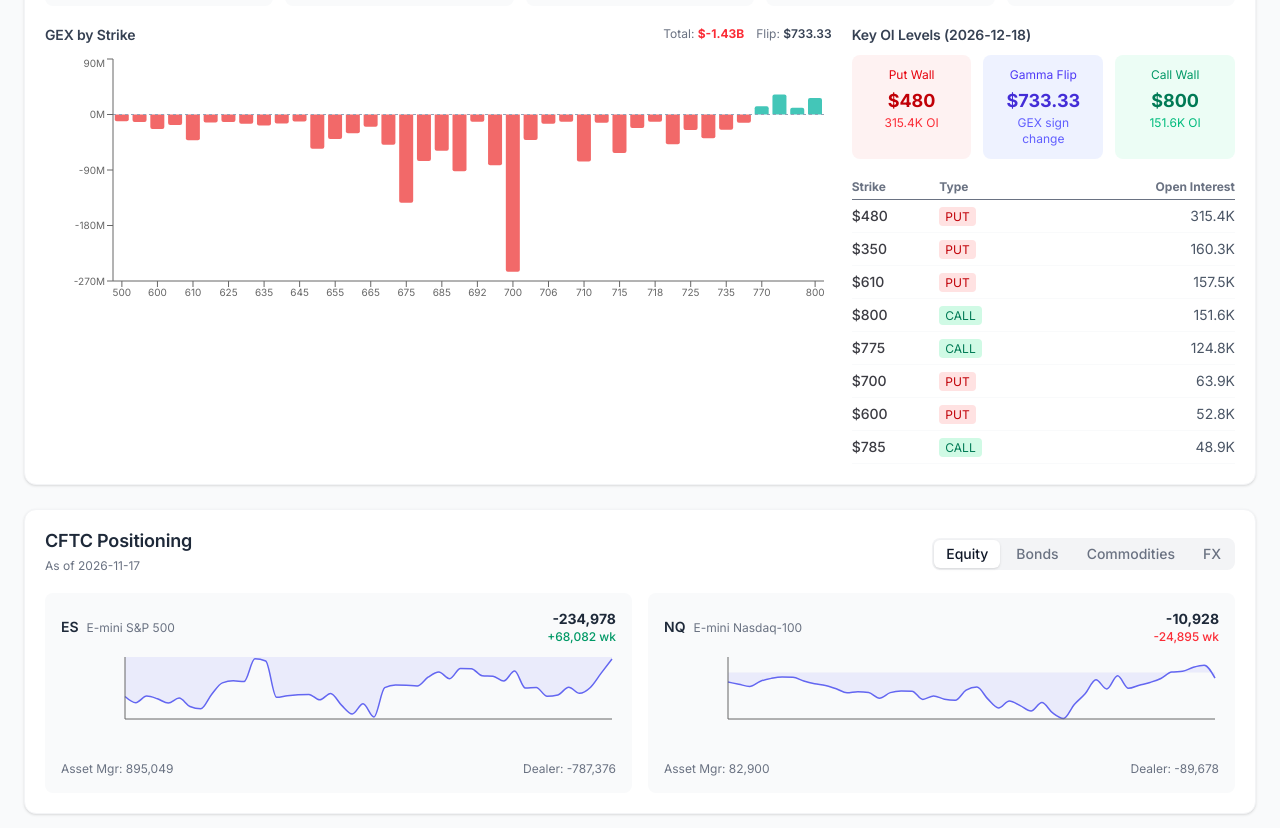
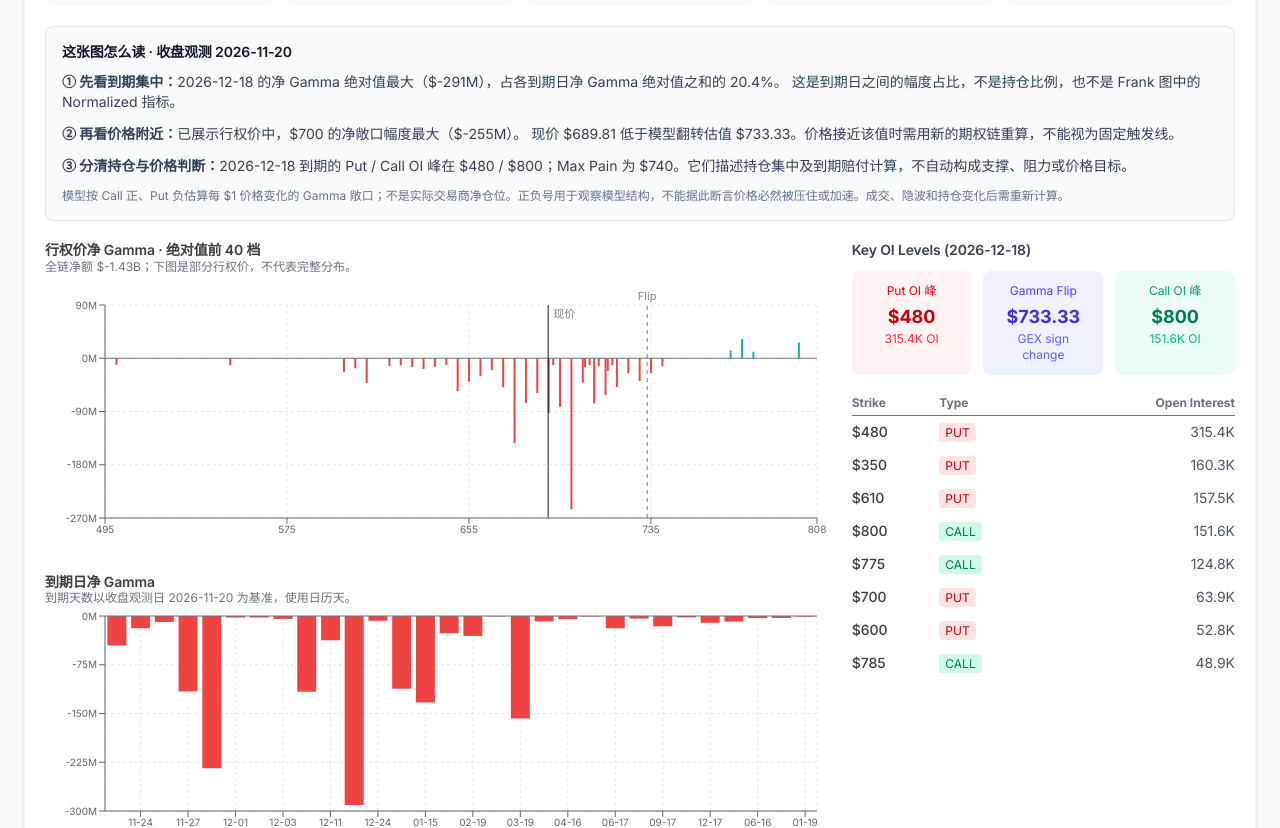
Before and after one commit to ERjie-1/macro-dashboard, a Next.js app: page /positioning in a window 1280 px wide. Shown: the part 660-1488 px from the top of the page. Built offline with nearby package versions, Linux system fonts and the light colour scheme.

Commit message:
Add dated options structure charts and bounded interpretation

```diff
--- a/app/positioning/page.tsx
+++ b/app/positioning/page.tsx
@@ -39,7 +39,7 @@ export default function PositioningPage() {
         />
 
         {/* Options Structure */}
-        <OptionsSection options={data.options} />
+        <OptionsSection options={data.options} asOf={data.asOfTradingDate} />
 
         {/* CFTC Positioning */}
         <CotSection cot={data.cot} />
--- a/components/GexChart.tsx
+++ b/components/GexChart.tsx
@@ -1,43 +1,39 @@
 'use client'
 
-import { BarChart, Bar, XAxis, YAxis, Tooltip, ResponsiveContainer, ReferenceLine, Cell } from 'recharts'
+import { BarChart, Bar, XAxis, YAxis, Tooltip, ResponsiveContainer, ReferenceLine, Cell, CartesianGrid } from 'recharts'
 import type { TickerOptions } from '@/types/positioning'
 import { formatB } from '@/lib/format'
+import { expiryRows } from '@/lib/positioningReading'
 
-interface Props {
-  gex: TickerOptions['gex']
-  spot: number
+export default function GexChart({ gex, spot, asOf }: { gex: TickerOptions['gex']; spot: number; asOf?: string }) {
+  const strikes = gex.byStrike.filter(x => Number.isFinite(x.strike) && Number.isFinite(x.gex))
+  const markers = [spot, gex.flipPrice].filter((x): x is number => typeof x === 'number' && Number.isFinite(x))
+  const coordinates = [...strikes.map(x => x.strike), ...markers]
+  const domain = coordinates.length ? [Math.min(...coordinates) * .99, Math.max(...coordinates) * 1.01] : [0, 1]
+  const expiries = expiryRows({ gex } as TickerOptions, asOf)
+  return <div className="space-y-5 min-w-0">
+    <div><h3 className="text-sm font-semibold">行权价净 Gamma · 绝对值前 40 档</h3>
+      <p className="text-xs text-gray-500 mb-2">全链净额 {Number.isFinite(gex.total) ? formatB(gex.total) : 'N/A'}；下图是部分行权价，不代表完整分布。</p>
+      <div className="h-[270px]"><ResponsiveContainer width="100%" height="100%"><BarChart data={strikes} margin={{ top: 22, right: 15, left: 0, bottom: 5 }}>
+        <CartesianGrid strokeDasharray="3 3" stroke="#e5e7eb" />
+        <XAxis type="number" dataKey="strike" domain={domain} tick={{ fontSize: 10 }} />
+        <YAxis tick={{ fontSize: 10 }} tickFormatter={v => `${(v / 1e6).toFixed(0)}M`} />
+        <Tooltip formatter={v => [typeof v === 'number' ? formatB(v) : 'N/A', '净 Gamma']} labelFormatter={v => `行权价 $${v}`} />
+        <ReferenceLine y={0} stroke="#64748b" />
+        {Number.isFinite(spot) && <ReferenceLine x={spot} stroke="#111827" label={{ value: '现价', position: 'insideTopLeft', fontSize: 11 }} />}
+        {typeof gex.flipPrice === 'number' && Number.isFinite(gex.flipPrice) && <ReferenceLine x={gex.flipPrice} stroke="#6366f1" strokeDasharray="4 4" label={{ value: 'Flip', position: 'top', fontSize: 11 }} />}
+        <Bar dataKey="gex" maxBarSize={16}>{strikes.map(x => <Cell key={x.strike} fill={x.gex >= 0 ? '#14b8a6' : '#ef4444'} />)}</Bar>
+      </BarChart></ResponsiveContainer></div>
+    </div>
+    <div><h3 className="text-sm font-semibold">到期日净 Gamma</h3><p className="text-xs text-gray-500">到期天数以收盘观测日 {asOf || '未知'} 为基准，使用日历天。</p>
+      <div className="h-[240px]"><ResponsiveContainer width="100%" height="100%"><BarChart data={expiries} margin={{ top: 10, right: 15, left: 0, bottom: 5 }}>
+        <CartesianGrid strokeDasharray="3 3" stroke="#e5e7eb" />
+        <XAxis dataKey="expiry" tickFormatter={v => v.slice(5)} tick={{ fontSize: 10 }} />
+        <YAxis tick={{ fontSize: 10 }} tickFormatter={v => `${(v / 1e6).toFixed(0)}M`} />
+        <Tooltip formatter={v => [typeof v === 'number' ? formatB(v) : 'N/A', '净 Gamma']} labelFormatter={v => { const row = expiries.find(x => x.expiry === v); return `${v} · ${row?.dte == null ? '天数未知' : `${row.dte} 日历天`}` }} />
+        <ReferenceLine y={0} stroke="#64748b" />
+        <Bar dataKey="gex">{expiries.map(x => <Cell key={x.expiry} fill={x.gex >= 0 ? '#14b8a6' : '#ef4444'} />)}</Bar>
+      </BarChart></ResponsiveContainer></div>
+    </div>
+  </div>
 }
-
-export default function GexChart({ gex, spot }: Props) {
-  return (
-    <div>
-      <div className="flex items-center justify-between mb-3">
-        <h3 className="text-sm font-semibold text-gray-700">GEX by Strike</h3>
-        <div className="flex items-center gap-3 text-xs text-gray-500">
-          <span>Total: <span className={`font-bold ${gex.total >= 0 ? 'text-emerald-600' : 'text-red-500'}`}>{formatB(gex.total)}</span></span>
-          {gex.flipPrice && <span>Flip: <span className="font-semibold text-gray-700">${gex.flipPrice}</span></span>}
-        </div>
-      </div>
-      <div style={{ height: 260 }}>
-        <ResponsiveContainer width="100%" height="100%">
-          <BarChart data={gex.byStrike} margin={{ top: 4, right: 8, left: 8, bottom: 4 }}>
-            <XAxis dataKey="strike" tick={{ fontSize: 10 }} interval="preserveStartEnd" />
-            <YAxis tick={{ fontSize: 10 }} tickFormatter={(v) => `${(v / 1e6).toFixed(0)}M`} />
-            <Tooltip
-              formatter={(value: number | undefined) => [formatB(value ?? 0), 'GEX']}
-              labelFormatter={(label) => `Strike: $${label}`}
-            />
-            <ReferenceLine y={0} stroke="#94a3b8" strokeDasharray="3 3" />
-            {gex.flipPrice && <ReferenceLine x={gex.flipPrice} stroke="#6366f1" strokeDasharray="4 4" label={{ value: 'Flip', fontSize: 10 }} />}
-            <Bar dataKey="gex" radius={[2, 2, 0, 0]}>
-              {gex.byStrike.map((entry, i) => (
-                <Cell key={i} fill={entry.gex >= 0 ? '#14b8a6' : '#ef4444'} fillOpacity={0.8} />
-              ))}
-            </Bar>
-          </BarChart>
-        </ResponsiveContainer>
-      </div>
-    </div>
-  )
-}
--- a/components/KeyLevels.tsx
+++ b/components/KeyLevels.tsx
@@ -13,11 +13,11 @@ export default function KeyLevels({ data }: Props) {
 
       <div className="grid grid-cols-3 gap-3 mb-4">
         <div className="bg-red-50 rounded-lg p-3 text-center">
-          <div className="text-xs text-red-600 mb-1">Put Wall</div>
+          <div className="text-xs text-red-600 mb-1">Put OI 峰</div>
           <div className="text-lg font-bold text-red-700">${putWall.strike}</div>
           <div className="text-xs text-red-500">{(putWall.oi / 1000).toFixed(1)}K OI</div>
         </div>
-        {data.gex.flipPrice && (
+        {data.gex.flipPrice != null && (
           <div className="bg-indigo-50 rounded-lg p-3 text-center">
             <div className="text-xs text-indigo-600 mb-1">Gamma Flip</div>
             <div className="text-lg font-bold text-indigo-700">${data.gex.flipPrice}</div>
@@ -25,12 +25,13 @@ export default function KeyLevels({ data }: Props) {
           </div>
         )}
         <div className="bg-emerald-50 rounded-lg p-3 text-center">
-          <div className="text-xs text-emerald-600 mb-1">Call Wall</div>
+          <div className="text-xs text-emerald-600 mb-1">Call OI 峰</div>
           <div className="text-lg font-bold text-emerald-700">${callWall.strike}</div>
           <div className="text-xs text-emerald-500">{(callWall.oi / 1000).toFixed(1)}K OI</div>
         </div>
       </div>
 
+      {data.gex.flipPrice == null && <p className="text-xs text-gray-500 mb-3">Gamma Flip：现价 ±10% 扫描范围内未找到。</p>}
       {topLevels.length > 0 && (
         <table className="w-full text-sm">
           <thead>
--- a/components/OptionsSection.tsx
+++ b/components/OptionsSection.tsx
@@ -6,9 +6,11 @@ import GexChart from './GexChart'
 import OptionsMetrics from './OptionsMetrics'
 import KeyLevels from './KeyLevels'
 import SkewChart from './SkewChart'
+import PositioningReading from './PositioningReading'
 
 interface Props {
   options: Record<string, TickerOptions>
+  asOf?: string
 }
 
 const TICKERS = ['SPY', 'QQQ', 'IWM']
@@ -17,7 +19,7 @@ const CONTENT_TABS = [
   { key: 'volatility' as const, label: 'Volatility' },
 ]
 
-export default function OptionsSection({ options }: Props) {
+export default function OptionsSection({ options, asOf }: Props) {
   const available = TICKERS.filter((t) => t in options)
   const [active, setActive] = useState(available[0] || 'SPY')
   const [contentTab, setContentTab] = useState<'structure' | 'volatility'>('structure')
@@ -35,7 +37,7 @@ export default function OptionsSection({ options }: Props) {
 
   return (
     <div className="bg-white rounded-xl shadow-sm border border-gray-100 p-5">
-      <div className="flex items-center justify-between mb-4">
+      <div className="flex flex-wrap gap-3 items-center justify-between mb-4">
         <h2 className="text-lg font-semibold text-gray-800">Options & Volatility</h2>
         <div className="flex gap-1 bg-gray-100 rounded-lg p-0.5">
           {available.map((ticker) => (
@@ -75,11 +77,12 @@ export default function OptionsSection({ options }: Props) {
         {/* Metrics Grid */}
         <OptionsMetrics data={data} tab={contentTab} />
 
+        {contentTab === 'structure' && <PositioningReading data={data} asOf={asOf} />}
         {/* Tab-specific content */}
         {contentTab === 'structure' ? (
           <div className="grid grid-cols-1 lg:grid-cols-3 gap-5">
             <div className="lg:col-span-2">
-              <GexChart gex={data.gex} spot={data.spot} />
+              <GexChart gex={data.gex} spot={data.spot} asOf={asOf} />
             </div>
             <div>
               <KeyLevels data={data} />
--- /dev/null
+++ b/components/PositioningReading.tsx
@@ -0,0 +1,14 @@
+import type { TickerOptions } from '@/types/positioning'
+import { positioningReading } from '@/lib/positioningReading'
+import { formatB } from '@/lib/format'
+
+export default function PositioningReading({ data, asOf }: { data: TickerOptions; asOf?: string }) {
+  const r = positioningReading(data, asOf)
+  return <section className="rounded-lg border border-slate-200 bg-slate-50 p-4 text-sm text-slate-700 space-y-3">
+    <h3 className="font-semibold text-slate-900">这张图怎么读 · 收盘观测 {asOf || '未知'}</h3>
+    <p><strong>① 先看到期集中：</strong>{r.largest ? `${r.largest.expiry} 的净 Gamma 绝对值最大（${formatB(r.largest.gex)}），占各到期日净 Gamma 绝对值之和的 ${r.share == null ? '未知' : (r.share * 100).toFixed(1) + '%'}。` : '暂无可用到期分布。'} 这是到期日之间的幅度占比，不是持仓比例，也不是 Frank 图中的 Normalized 指标。</p>
+    <p><strong>② 再看价格附近：</strong>{r.peak ? `已展示行权价中，$${r.peak.strike} 的净敞口幅度最大（${formatB(r.peak.gex)}）。` : '暂无可用行权价分布。'} {r.flipText}</p>
+    <p><strong>③ 分清持仓与价格判断：</strong>{data.pcr.targetExpiry} 到期的 Put / Call OI 峰在 ${data.keyLevels.putWall.strike} / ${data.keyLevels.callWall.strike}；Max Pain 为 ${data.maxPain}。它们描述持仓集中及到期赔付计算，不自动构成支撑、阻力或价格目标。</p>
+    <p className="text-xs text-slate-500">模型按 Call 正、Put 负估算每 $1 价格变化的 Gamma 敞口；不是实际交易商净仓位。正负号用于观察模型结构，不能据此断言价格必然被压住或加速。成交、隐波和持仓变化后需重新计算。</p>
+  </section>
+}
--- /dev/null
+++ b/lib/positioningReading.ts
@@ -0,0 +1,30 @@
+import type { TickerOptions } from '@/types/positioning'
+
+export function calendarDte(expiry: string, asOf?: string): number | null {
+  const parse = (s?: string) => {
+    if (!s || !/^\d{4}-\d{2}-\d{2}$/.test(s)) return NaN
+    const n = Date.parse(s + 'T00:00:00Z')
+    return Number.isFinite(n) && new Date(n).toISOString().slice(0, 10) === s ? n : NaN
+  }
+  const days = (parse(expiry) - parse(asOf)) / 86400000
+  return Number.isFinite(days) ? days : null
+}
+
+export function expiryRows(data: TickerOptions, asOf?: string) {
+  return data.gex.byExpiry.filter(x => Number.isFinite(x.gex)).map(x => ({ ...x, dte: calendarDte(x.expiry, asOf) })).sort((a, b) => a.expiry.localeCompare(b.expiry))
+}
+
+export function positioningReading(data: TickerOptions, asOf?: string) {
+  const rows = expiryRows(data, asOf)
+  const mass = rows.reduce((n, x) => n + Math.abs(x.gex), 0)
+  const largest = [...rows].sort((a, b) => Math.abs(b.gex) - Math.abs(a.gex))[0]
+  const strikes = data.gex.byStrike.filter(x => Number.isFinite(x.gex))
+  const peak = [...strikes].sort((a, b) => Math.abs(b.gex) - Math.abs(a.gex))[0]
+  const flip = data.gex.flipPrice
+  return {
+    largest, share: largest && mass > 0 ? Math.abs(largest.gex) / mass : null, peak,
+    flipText: flip == null || !Number.isFinite(flip)
+      ? '模型在现价 ±10% 扫描范围内未找到翻转点；不代表更远处不存在。'
+      : `现价 $${data.spot.toFixed(2)} ${data.spot < flip ? '低于' : data.spot > flip ? '高于' : '等于'}模型翻转估值 $${flip.toFixed(2)}。价格接近该值时需用新的期权链重算，不能视为固定触发线。`,
+  }
+}
```
Also changed, not shown: components/ScoreLiftDrag.tsx (+6 -6 lines), 1 other file (tests, documents, lock files or other folders).
